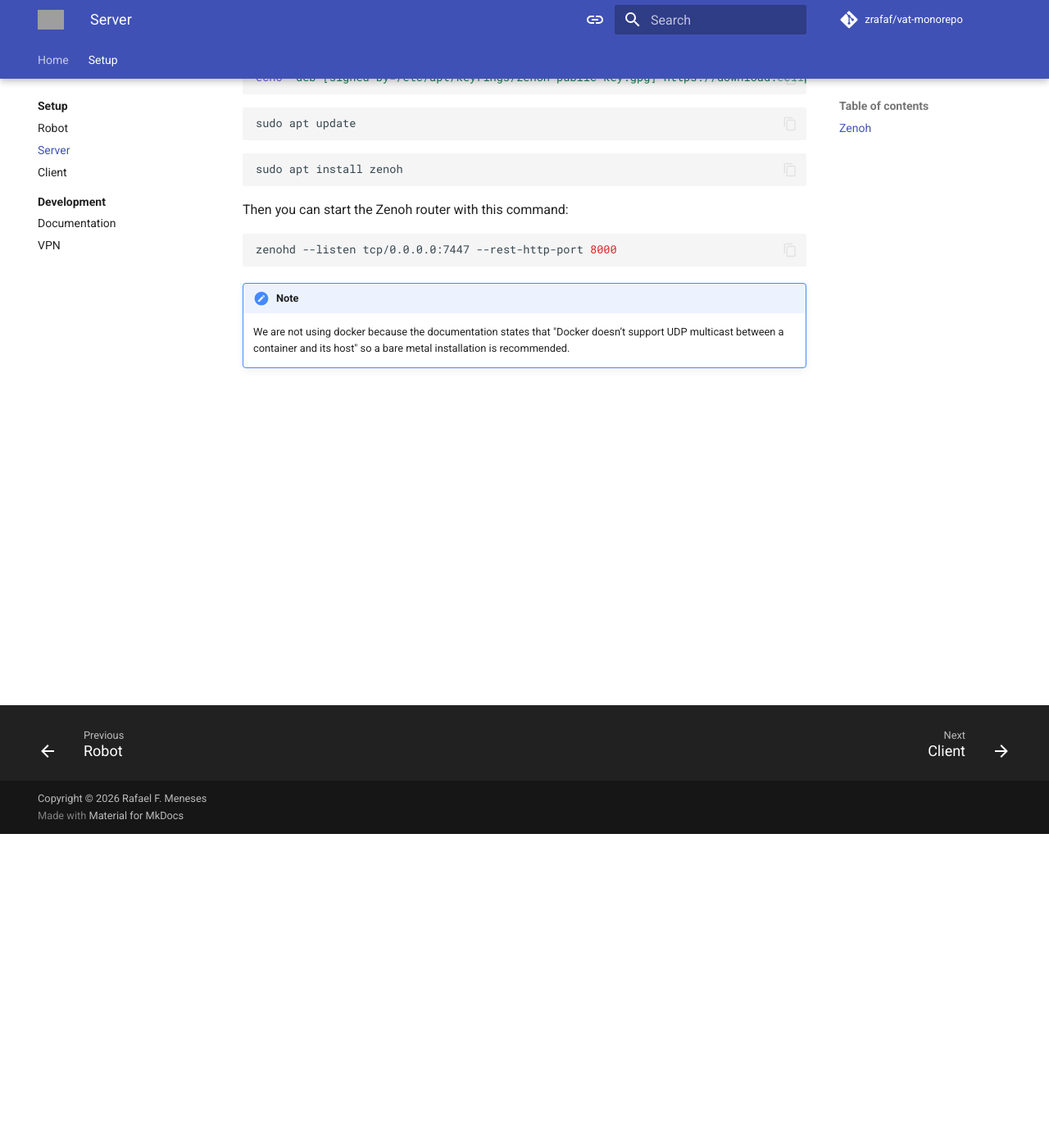
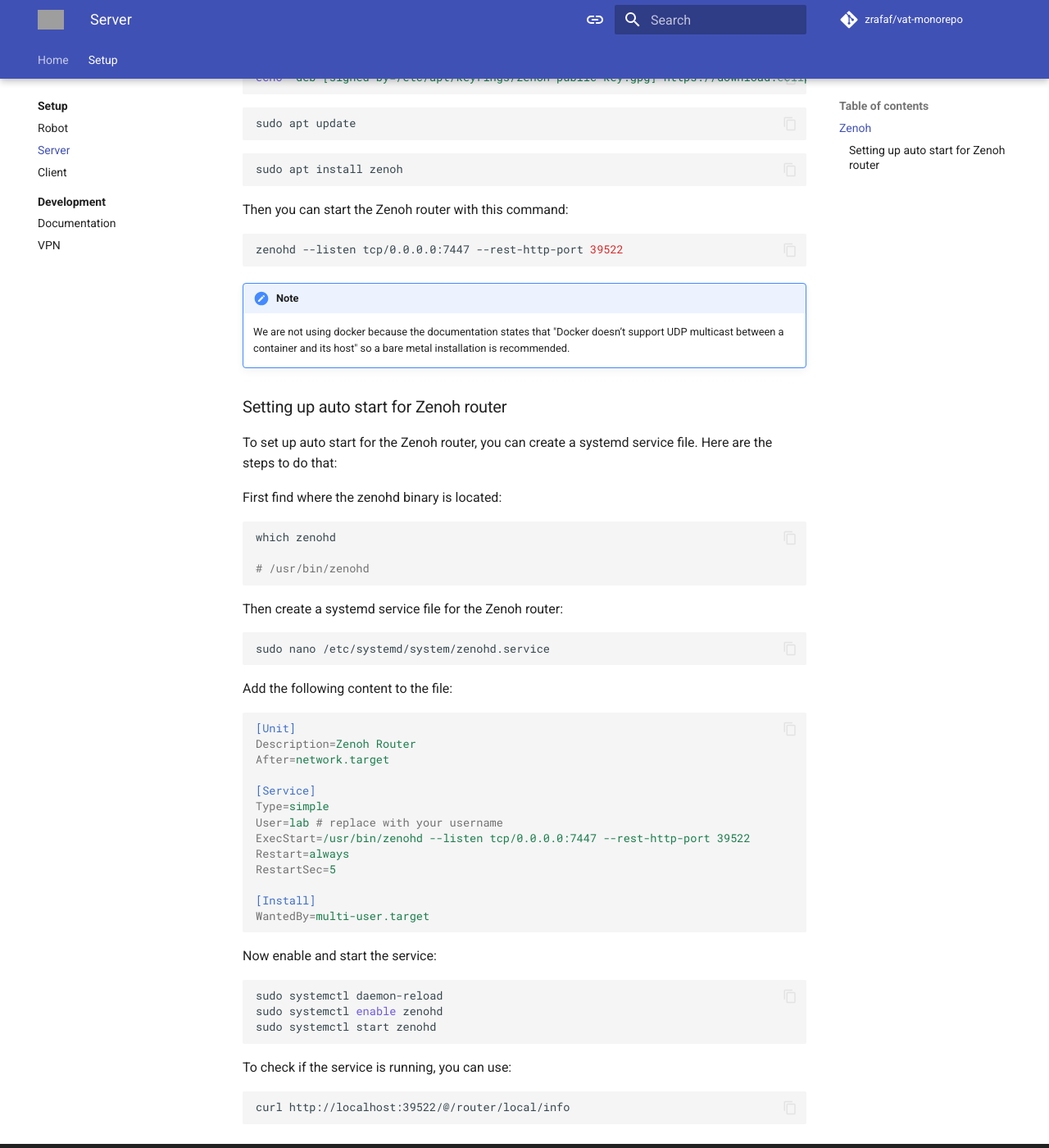
Before and after one commit to zRafaF/vat-monorepo, an MkDocs documentation site: the page built from docs/setup/server.md, in a window 1280 px wide and 1400 px high, scrolled down 383 px. Shown: the whole window at 82% size. Built offline with MkDocs 1.6.1 and Material for MkDocs 9.7.7, drawn with Linux system fonts in a browser that asks for light colours; comment, search, counter and statistics services are not loaded; grey boxes are pictures that could not be loaded.

````diff
--- a/docs/setup/server.md
+++ b/docs/setup/server.md
@@ -26,8 +26,59 @@
 Then you can start the Zenoh router with this command:
 
 ```bash
-zenohd --listen tcp/0.0.0.0:7447 --rest-http-port 8000
+zenohd --listen tcp/0.0.0.0:7447 --rest-http-port 39522
 ```
 
 !!! Note
     We are not using docker because the documentation states that "Docker doesn’t support UDP multicast between a container and its host" so a bare metal installation is recommended.
+
+
+### Setting up auto start for Zenoh router
+
+To set up auto start for the Zenoh router, you can create a systemd service file. Here are the steps to do that:
+
+First find where the zenohd binary is located:
+
+```bash
+which zenohd
+
+# /usr/bin/zenohd
+```
+
+Then create a systemd service file for the Zenoh router:
+
+```bash
+sudo nano /etc/systemd/system/zenohd.service
+```
+
+Add the following content to the file:
+
+```ini
+[Unit]
+Description=Zenoh Router
+After=network.target
+
+[Service]
+Type=simple
+User=lab # replace with your username
+ExecStart=/usr/bin/zenohd --listen tcp/0.0.0.0:7447 --rest-http-port 39522
+Restart=always
+RestartSec=5
+
+[Install]
+WantedBy=multi-user.target
+```
+
+Now enable and start the service:
+
+```bash
+sudo systemctl daemon-reload
+sudo systemctl enable zenohd
+sudo systemctl start zenohd
+```
+
+To check if the service is running, you can use:
+
+```bash
+curl http://localhost:39522/@/router/local/info
+```
````
Also changed, not shown: 1 other file.
